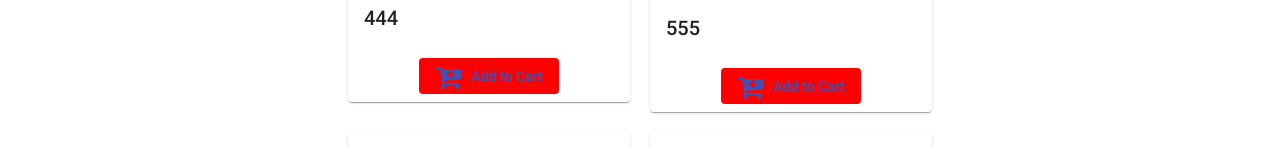
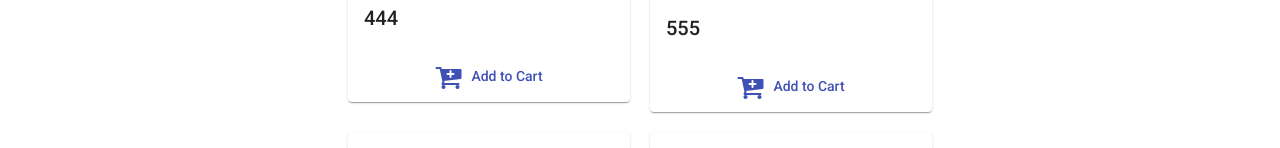
Before and after one commit to kadekbintanga/angular-c1, an Angular app in the folder angular-c1/: page / in a window 1280 px wide. Shown: the part 554-702 px from the top of the page. Built offline with nearby package versions, Linux system fonts and the light colour scheme.

Commit message:
Change Button Add to Cart when click the button

```diff
--- a/angular-c1/src/app/app.component.html
+++ b/angular-c1/src/app/app.component.html
@@ -6,7 +6,7 @@
     <h3>Best Quality for Sword Master</h3>
   </div>
   <div class="content-custom">
-    <mat-card class="card" *ngFor = "let d of data">
+    <mat-card class="card" *ngFor = "let d of data; let i=index">
       <mat-card-header>
         <mat-card-title>{{d.name}}</mat-card-title>
       </mat-card-header>
@@ -17,9 +17,15 @@
         </p>
 
         <h2>{{d.price}}</h2>
+
       </mat-card-content>
-      <mat-card-actions style="text-align: center;">
-        <button mat-button color="primary" (click)="enableDisableRule()" [ngClass]="{'green' : toggle, 'red': !toggle}"><i class="fa fa-cart-plus" style="font-size: 200%; margin-right: 10px;"></i>Add to Cart</button>
+      <mat-card-actions style="text-align: center;" >
+        <div *ngIf ="d.addedToCart == false">
+          <button mat-button color="primary" (click)="changeAdd(i)"><i class="fa fa-cart-plus" style="font-size: 200%; margin-right: 10px;"></i>Add to Cart</button>
+        </div>
+        <div *ngIf ="d.addedToCart == true">
+          <button mat-button color="primary" (click)="changeAdd(i)"><i class="fa fa-cart-plus" style="font-size: 200%; margin-right: 10px; background-color: chartreuse;"></i>Added to Cart</button>
+        </div>
       </mat-card-actions>
     </mat-card>
   </div>
--- a/angular-c1/src/app/app.component.ts
+++ b/angular-c1/src/app/app.component.ts
@@ -11,7 +11,6 @@ export class AppComponent {
   status = "Enable";
   title = 'angular-c1';
 
-
   data:any=[];
 
   constructor(
@@ -20,11 +19,14 @@ export class AppComponent {
 
   ngOnInit(): void {
     this.getBooks();
-    this.enableDisableRule();
   }
-  enableDisableRule() {
-    this.toggle = !this.toggle;
-    this.status = this.toggle ? "Enable" : "Disable";
+  changeAdd(i: any) {
+    console.log(this.data[i].addedToCart);
+    if (this.data[i].addedToCart == false){
+      this.data[i].addedToCart= true;
+    }else {
+      this.data[i].addedToCart = false;
+    }
   }
 
   getBooks()
```
